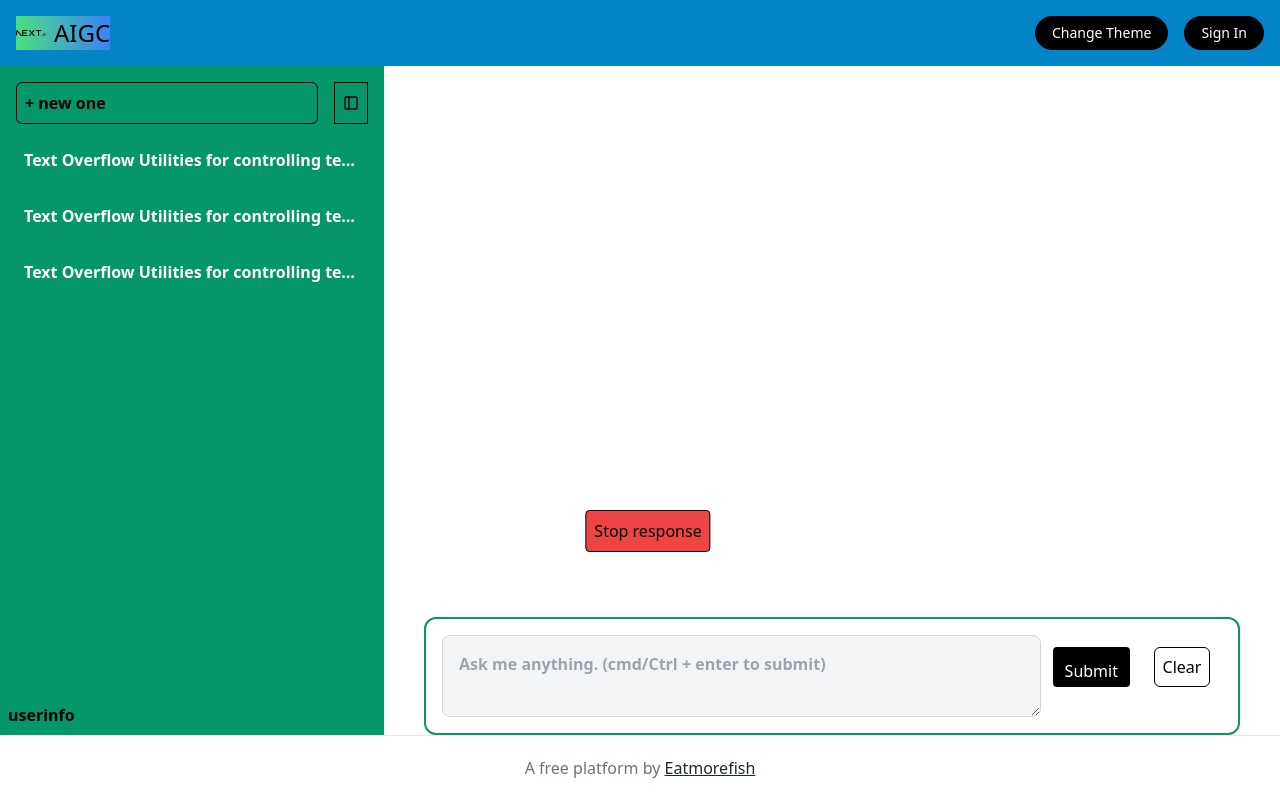
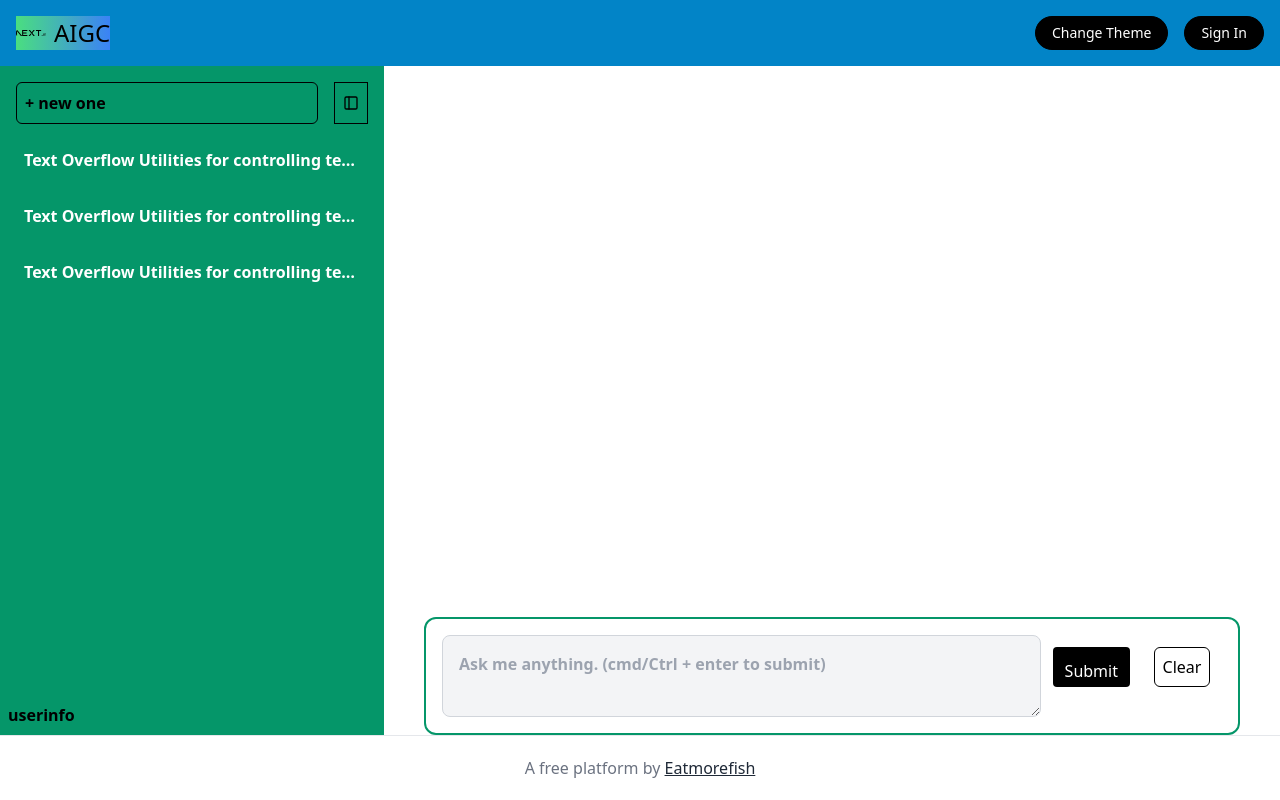
Before and after one commit to etmorefish/AIGC, a Next.js app: page /chat in a window 1280 px wide. Built offline with nearby package versions, Linux system fonts and the light colour scheme.

Commit message:
fix stop button style

```diff
--- a/components/chat/Input.tsx
+++ b/components/chat/Input.tsx
@@ -201,20 +201,14 @@ const Input = (props: Props) => {
 
         {submitLoading ? (
           <button
-            className={`fixed left-1/2 top-5 z-20 h-6 w-14 -translate-x-1/2 rounded border border-black font-normal text-black bg-red-500 dark:border-white dark:text-white`}
+            className={`fixed left-1/2 bottom-60 z-40 p-2 m-2 -translate-x-1/2 rounded border border-black font-normal text-black bg-red-500 dark:border-white dark:text-white`}
             onClick={handleStop}
           >
-            Stop
+            Stop Response
           </button>
         ) : (
           ""
         )}
-                  <button
-            className={`fixed left-1/2 bottom-60 z-40 p-2 m-2  -translate-x-1/2 rounded border border-black font-normal text-black bg-red-500 dark:border-white dark:text-white`}
-            onClick={handleStop}
-          >
-            Stop response
-          </button>
       </div>
     // </>
 
```
